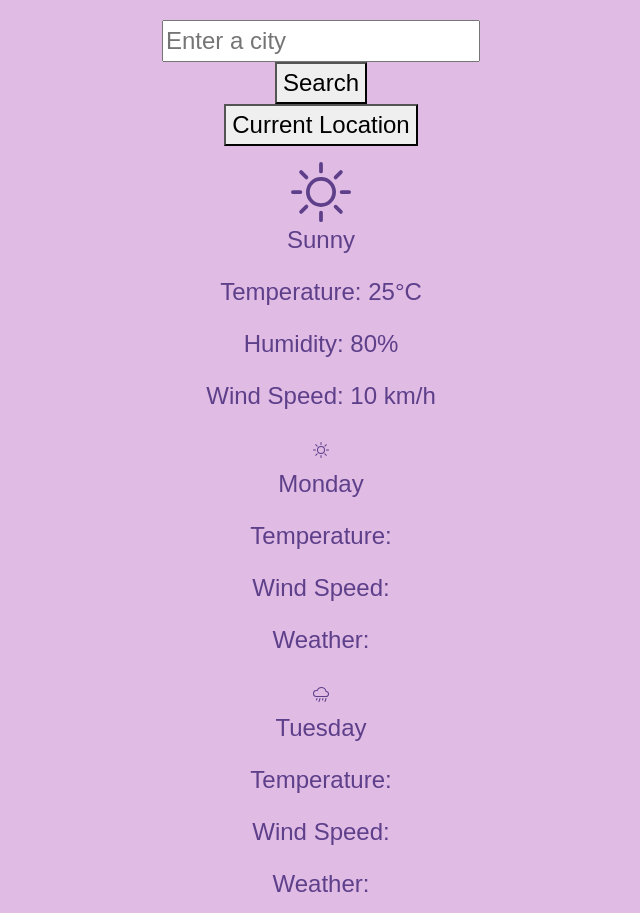
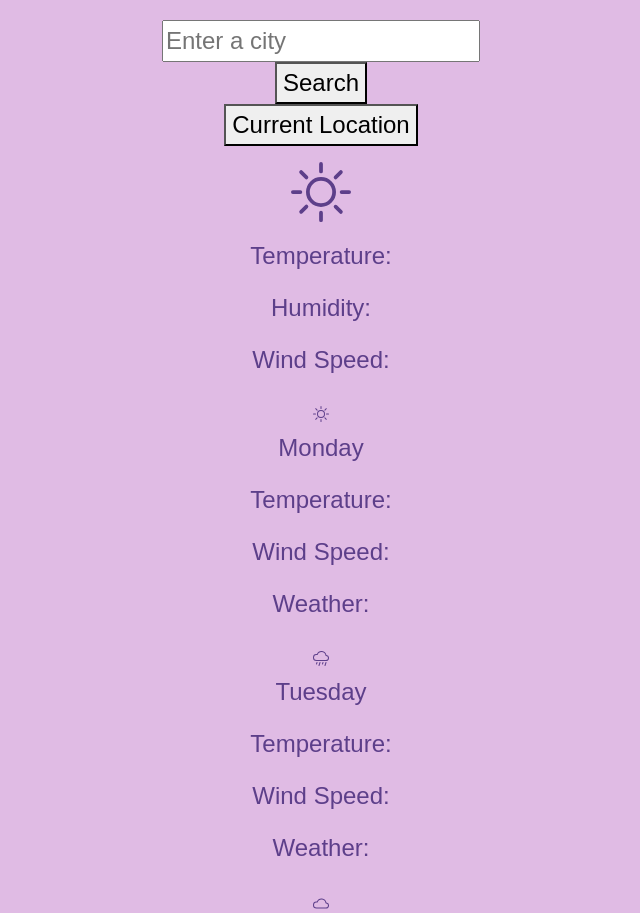
Before and after one commit to fakenamess/weather-app, a plain HTML site: page index.html in a window 1280 px wide. Shown: the top 913 px of the page, without its empty margins (319-959 px from the left). Drawn offline with nearby package versions, Linux system fonts and the light colour scheme; a web font is replaced by a local one.

Commit message:
Update index.html

```diff
--- a/index.html
+++ b/index.html
@@ -40,10 +40,10 @@
           </svg>
         </div>
         <div class="weather-info">
-          <p class="weather-description">Sunny</p>
-          <p>Temperature: <span class="temperature">25°C</span></p>
-          <p>Humidity: <span class="humidity">80%</span></p>
-          <p>Wind Speed: <span class="wind-speed">10 km/h</span></p>
+           <p class="weather-description"></p>
+  <p>Temperature: <span class="temperature"></span></p>
+  <p>Humidity: <span class="humidity"></span></p>
+  <p>Wind Speed: <span class="wind-speed"></span></p>
         </div>
       </div>
       <div id="weather-icons">
```
